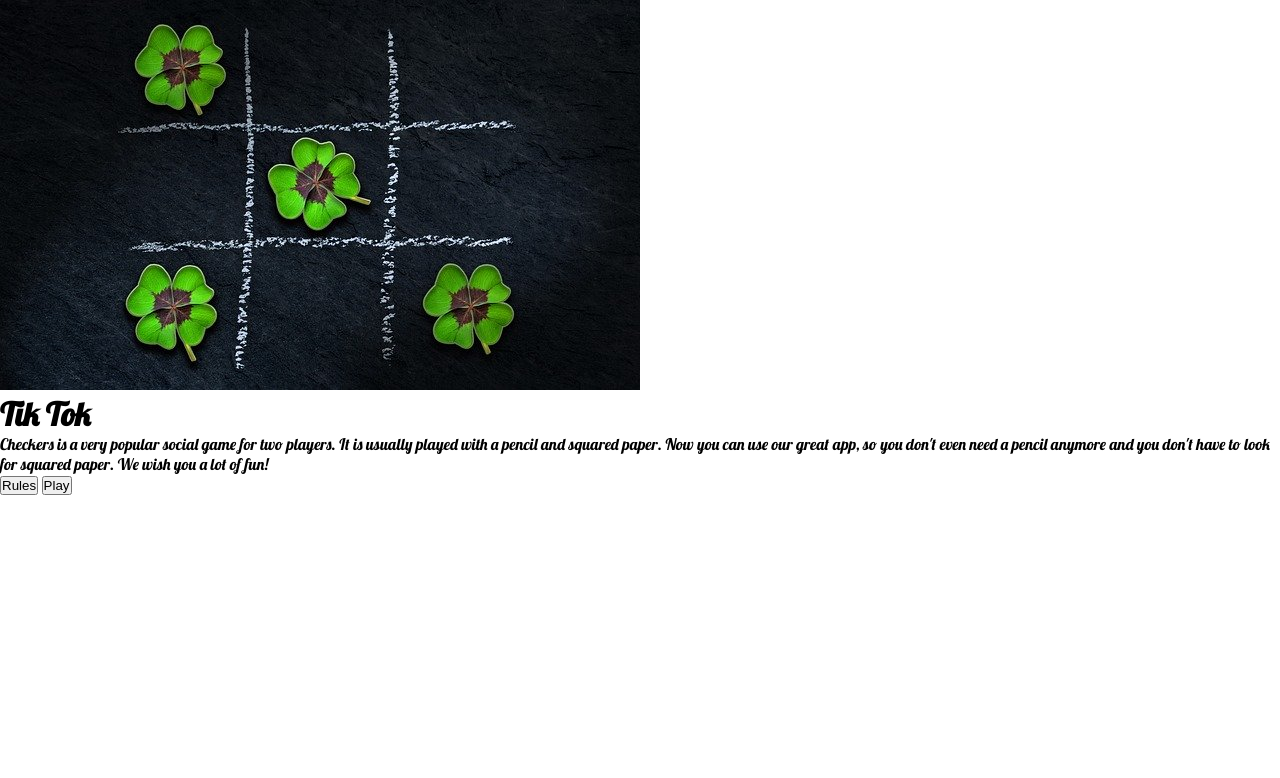
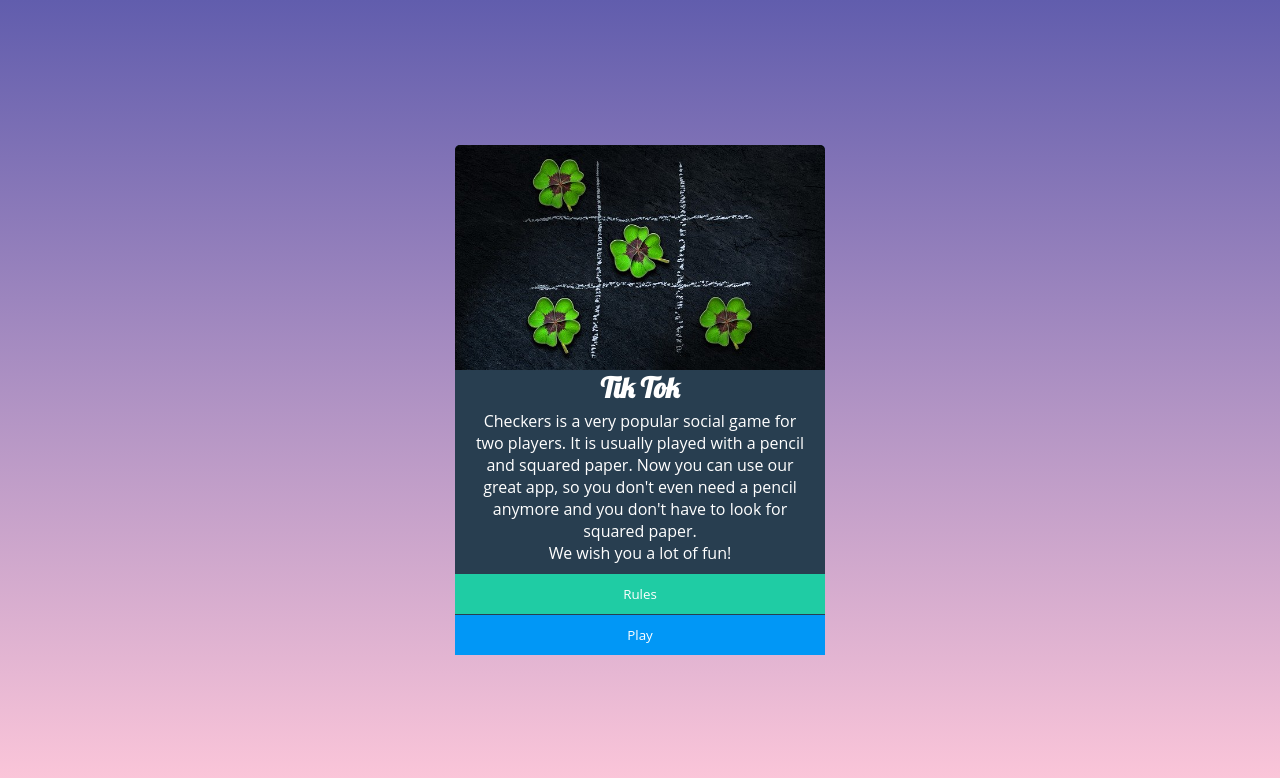
Before and after one commit to PajaCzechita/piskvorky-2023, a plain HTML site: page index.html in a window 1280 px wide. Drawn offline with Linux system fonts and the light colour scheme.

Commit message:
Added Styles

```diff
--- a/index.html
+++ b/index.html
@@ -14,17 +14,21 @@
     <title>Tik Tok</title>
   </head>
   <body>
-    <div class="container">
-      <img class="container__image" src="./img/uvodni.jpg" alt="tiktok image" />
-      <h1 container__header>Tik Tok</h1>
-      <p container__description>
-        Checkers is a very popular social game for two players. It is usually
-        played with a pencil and squared paper. Now you can use our great app,
-        so you don't even need a pencil anymore and you don't have to look for
-        squared paper. We wish you a lot of fun!
-      </p>
-      <button class="container__btn">Rules</button>
-      <button class="container__btn">Play</button>
-    </div>
+    <main>
+      <section class="game__card">
+        <img class="image" src="./img/uvodni.jpg" alt="tiktok image" />
+        <h1>Tik Tok</h1>
+        <p class="game__description">
+          Checkers is a very popular social game for two players. It is usually
+          played with a pencil and squared paper. Now you can use our great app,
+          so you don't even need a pencil anymore and you don't have to look for
+          squared paper. <br />
+          We wish you a lot of fun!
+        </p>
+
+        <button class="btn btn--rules">Rules</button>
+        <button class="btn btn--play">Play</button>
+      </section>
+    </main>
   </body>
 </html>
--- a/style.css
+++ b/style.css
@@ -7,6 +7,68 @@
 }
 
 body {
-    font-family: 'Lobster', cursive;
+  font-family: "Open Sans", sans-serif;
+  background: linear-gradient(#615dad, #ffc8da);
+}
 
-  }
+main {
+  display: flex;
+  width: 100vw;
+  height: 100vh;
+
+  justify-content: center;
+  flex-direction: column;
+  align-items: center;
+
+  color: #ffffff;
+}
+
+.game__card {
+  width: 370px;
+  display: flex;
+  flex-direction: column;
+
+  text-align: center;
+  background-color: #283e50;
+  border-radius: 5px 5px 0 0;
+}
+
+.image {
+  border-radius: 5px 5px 0 0;
+}
+
+h1 {
+  font-family: "Lobster", cursive;
+  font-size: 28px;
+}
+
+.game__description {
+  padding: 5px 20px 10px 20px;
+}
+
+.btn {
+  border: none;
+  height: 40px;
+
+  font-family: "Open Sans", sans-serif;
+  color: #ffffff;
+}
+
+.btn--rules {
+  background-color: #1fcca4;
+}
+
+.btn--rules:hover {
+  background-color: #1cbb96;
+  cursor: pointer;
+}
+
+.btn--play {
+  background-color: #0197f6;
+  margin-top: 1px;
+}
+
+.btn--play:hover {
+  background-color: #0090e9;
+  cursor: pointer;
+}
```
